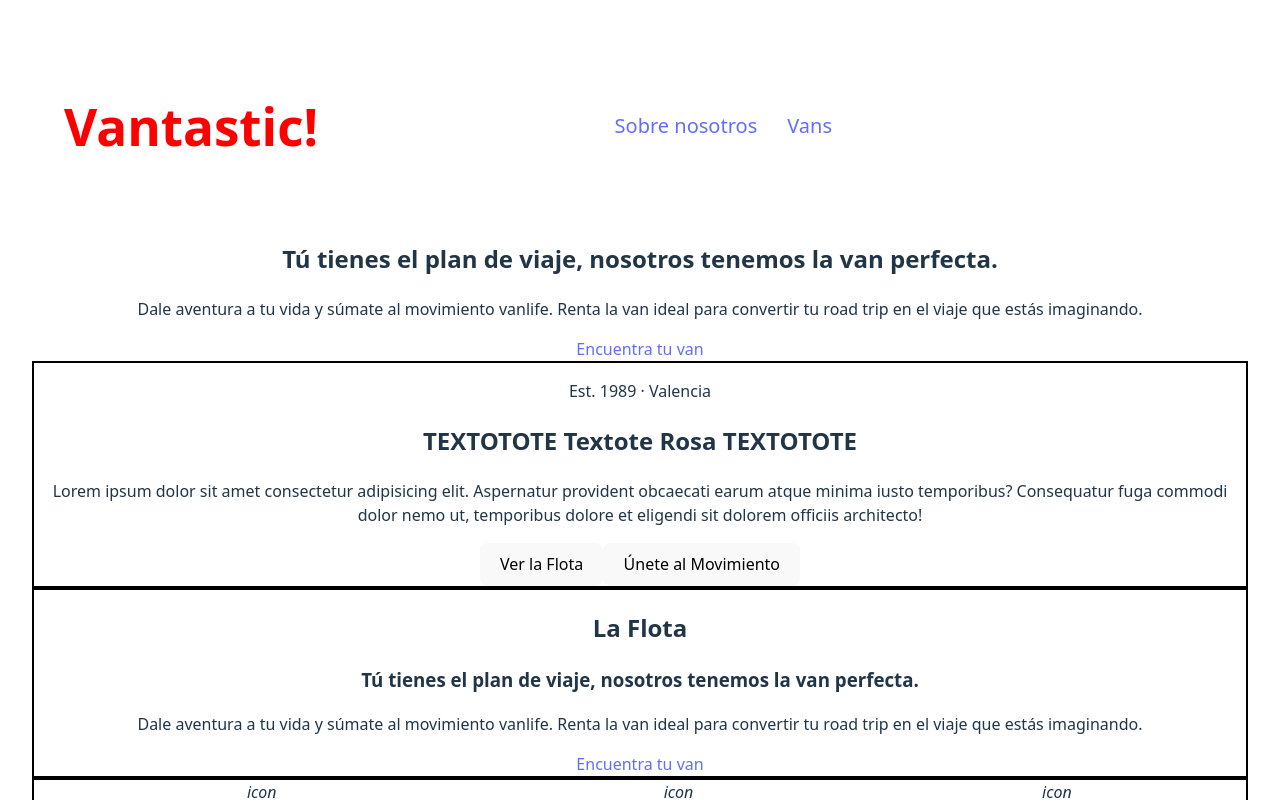
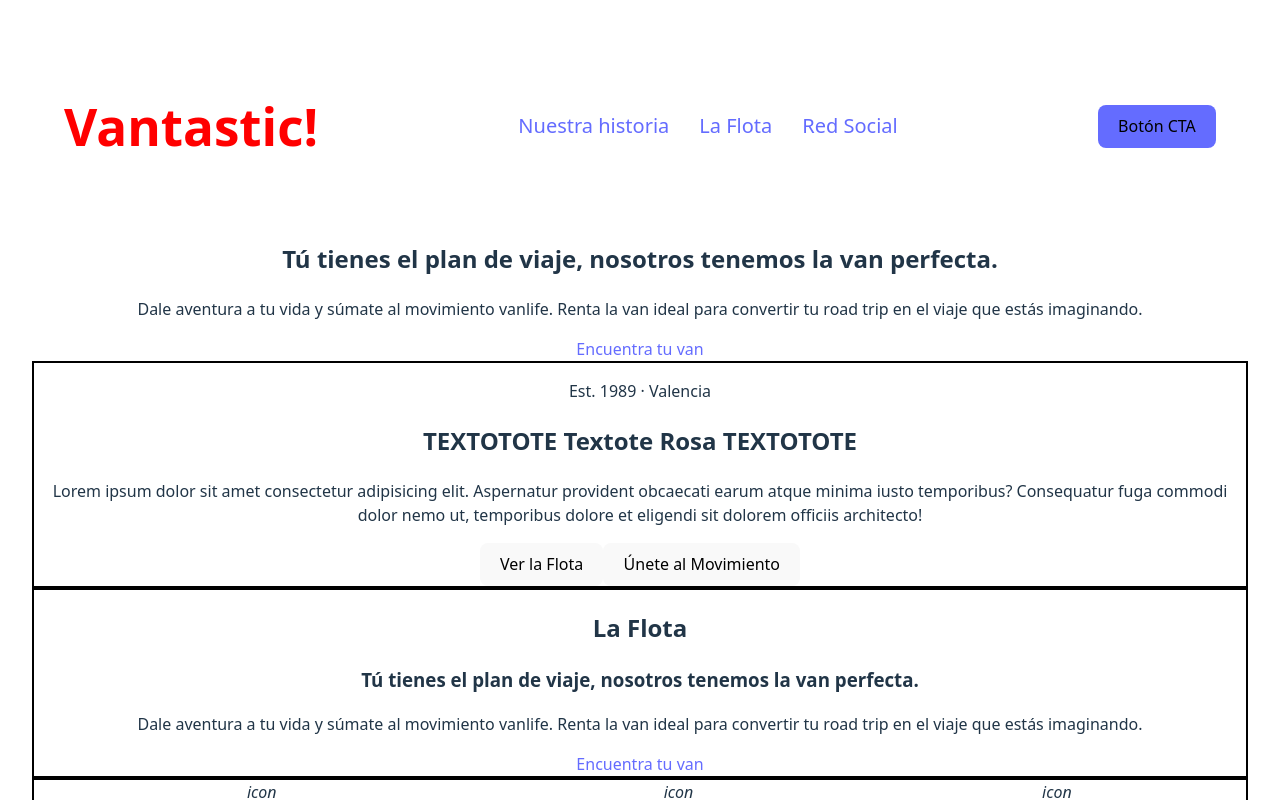
Before and after one commit to candytale55/vantastic, a React (Vite) app: page / in a window 1280 px wide. Shown: the top 800 px of the page. Built offline with nearby package versions, Linux system fonts and the light colour scheme; what miragejs would draw is missing.

Commit message:
feat(Header): update navigation links and add button - SKELETON

```diff
--- a/src/components/Header.jsx
+++ b/src/components/Header.jsx
@@ -1,6 +1,6 @@
-import React from 'react'
 import { NavLink } from 'react-router-dom'
 
+//TODO: Make the links La Flota and Red Social direct to inner sections
 
 export default function Header() {
 
@@ -10,12 +10,18 @@ export default function Header() {
       <nav>
         <NavLink
           to="about"
-        >Sobre nosotros</NavLink>
+        >Nuestra historia</NavLink>
 
         <NavLink
           to="vans"
-        >Vans</NavLink>
+        >La Flota</NavLink>
+
+        <NavLink
+          to="vans"
+        >Red Social</NavLink>
       </nav>
+
+      <button className="cta">Botón CTA</button>
       </header>
   )
 }
--- a/src/index.css
+++ b/src/index.css
@@ -72,7 +72,7 @@ button:focus-visible {
 /* TODO: Temporal styling for Header and NavLink's  */
 header {
   display: flex;
-  width: 60vw;
+
   justify-content: space-between;
   align-items: center;
   padding: 2em;
```
